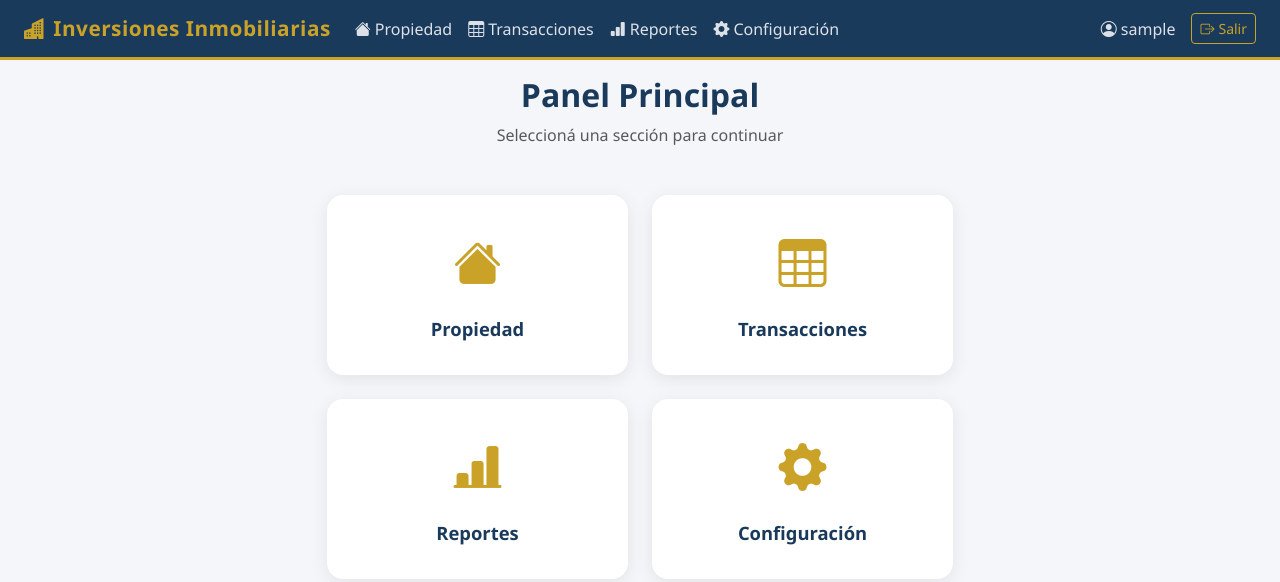
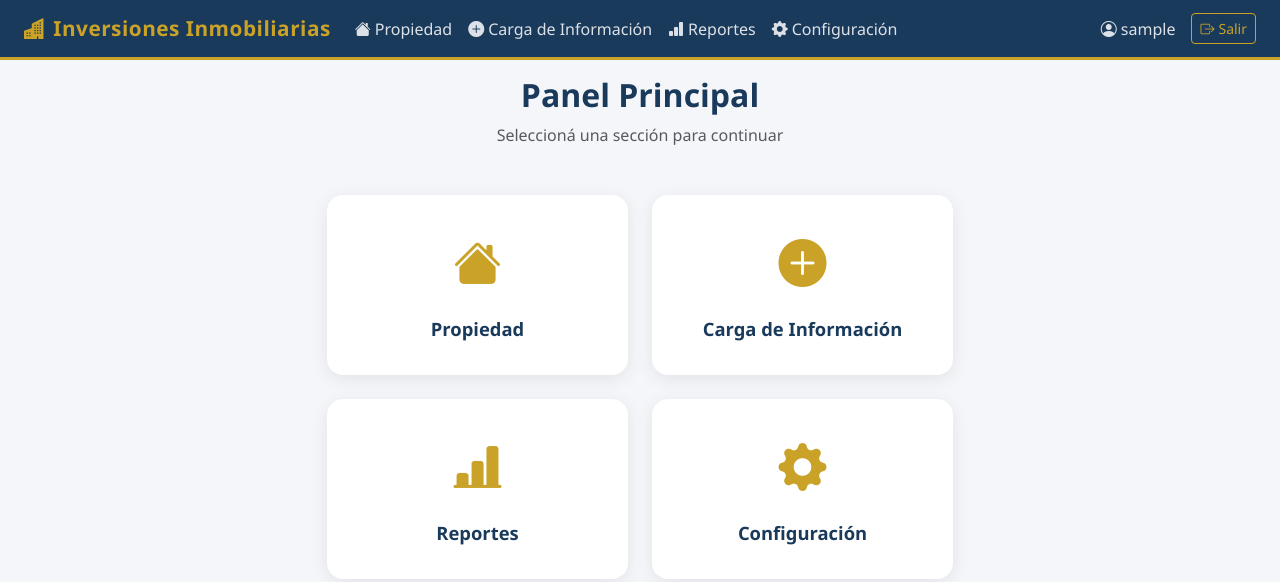
Before and after one commit to holdingmax/inversiones-inmobiliarias, a Flask app: page /dashboard in a window 1280 px wide. Shown: the top 582 px of the page. Run offline with Flask 3, Linux system fonts and the light colour scheme; the visitor is signed in with stand-in values (Sample User, id 1).

Commit message:
Restaurar nombre "Carga de Información" y abrir secciones en pestaña nueva
- Botones del dashboard vuelven a llamarse "Carga de Información"
- Todos los botones del dashboard usan target="_blank" (nueva pestaña)

Co-Authored-By: Claude Sonnet 4.6 <noreply@anthropic.com>

```diff
--- a/templates/base.html
+++ b/templates/base.html
@@ -25,7 +25,7 @@
           <a class="nav-link" href="{{ url_for('propiedad') }}"><i class="bi bi-house-fill me-1"></i>Propiedad</a>
         </li>
         <li class="nav-item">
-          <a class="nav-link" href="{{ url_for('carga') }}"><i class="bi bi-table me-1"></i>Transacciones</a>
+          <a class="nav-link" href="{{ url_for('carga') }}"><i class="bi bi-plus-circle-fill me-1"></i>Carga de Información</a>
         </li>
         <li class="nav-item">
           <a class="nav-link" href="{{ url_for('reportes') }}"><i class="bi bi-bar-chart-fill me-1"></i>Reportes</a>
--- a/templates/dashboard.html
+++ b/templates/dashboard.html
@@ -10,28 +10,28 @@
 <div class="row g-4 justify-content-center" style="max-width:780px; margin:auto;">
 
   <div class="col-6 col-md-5">
-    <a href="{{ url_for('propiedad') }}" class="dash-card">
+    <a href="{{ url_for('propiedad') }}" target="_blank" class="dash-card">
       <i class="bi bi-house-fill"></i>
       <span>Propiedad</span>
     </a>
   </div>
 
   <div class="col-6 col-md-5">
-    <a href="{{ url_for('carga') }}" class="dash-card">
-      <i class="bi bi-table"></i>
-      <span>Transacciones</span>
+    <a href="{{ url_for('carga') }}" target="_blank" class="dash-card">
+      <i class="bi bi-plus-circle-fill"></i>
+      <span>Carga de Información</span>
     </a>
   </div>
 
   <div class="col-6 col-md-5">
-    <a href="{{ url_for('reportes') }}" class="dash-card">
+    <a href="{{ url_for('reportes') }}" target="_blank" class="dash-card">
       <i class="bi bi-bar-chart-line-fill"></i>
       <span>Reportes</span>
     </a>
   </div>
 
   <div class="col-6 col-md-5">
-    <a href="{{ url_for('configuracion') }}" class="dash-card">
+    <a href="{{ url_for('configuracion') }}" target="_blank" class="dash-card">
       <i class="bi bi-gear-fill"></i>
       <span>Configuración</span>
     </a>
```
